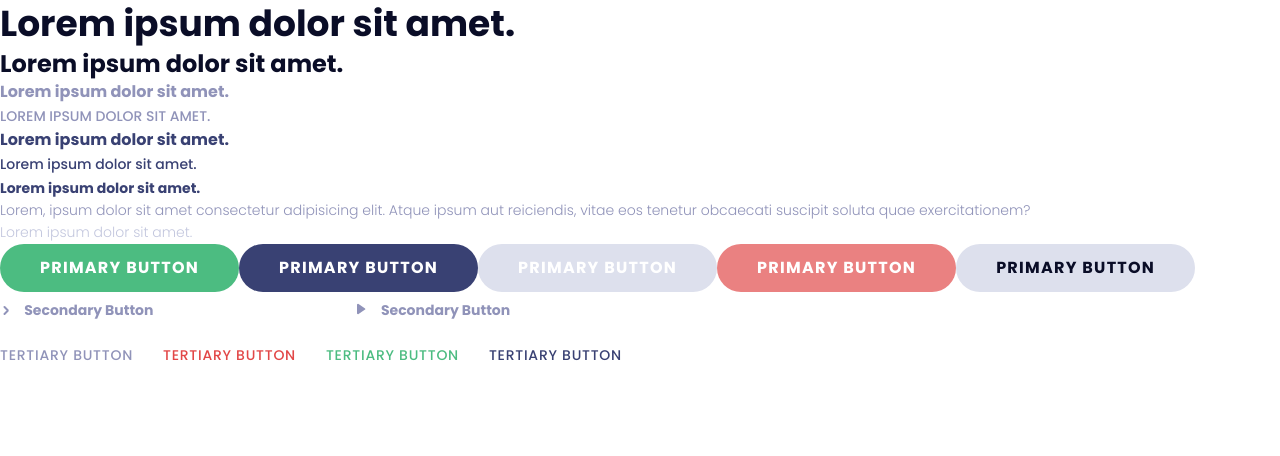
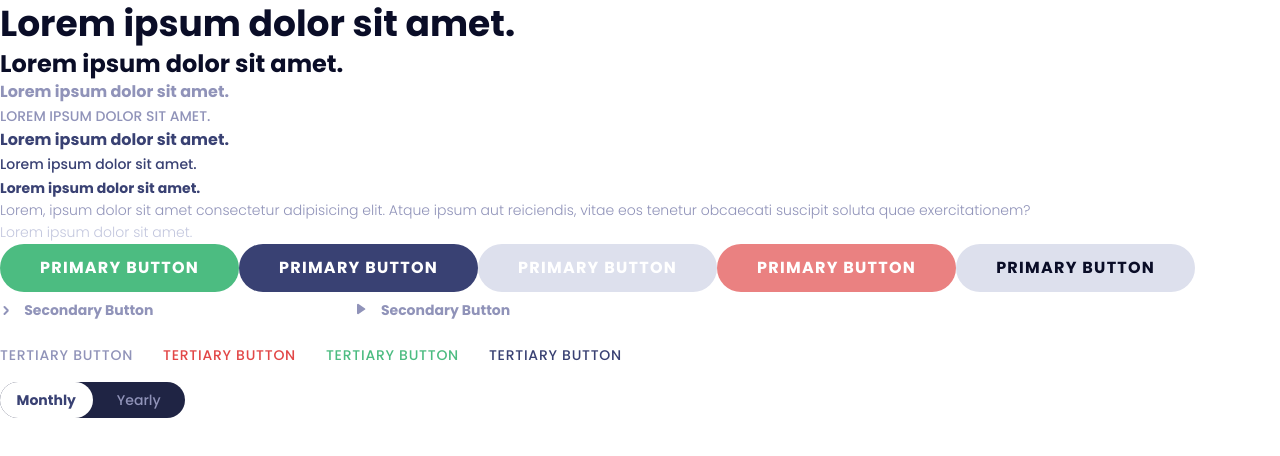
Before and after one commit to Vavara89/Real-World-Textures-Nuxt, a Nuxt app: page /style-guide in a window 1280 px wide. Shown: the top 456 px of the page. Built offline with nearby package versions, Linux system fonts and the light colour scheme.

Commit message:
Feat: Add toggle component

```diff
--- a/assets/scss/base/_typography.scss
+++ b/assets/scss/base/_typography.scss
@@ -30,7 +30,7 @@ h4,
   @include font-filter;
 
   &.is-active {
-    font-weight: 700;
+    @include font-filter-active;
   }
 }
 
--- /dev/null
+++ b/assets/scss/components/_toggle.scss
@@ -0,0 +1,38 @@
+.toggle {
+  display: flex;
+  justify-content: stretch;
+  max-width: 185px;
+  color: $color-white;
+  border-radius: 50px;
+  background-color: $color-primary-800;
+
+  input {
+    position: absolute !important;
+    overflow: hidden;
+    clip: rect(0, 0, 0, 0);
+    width: 1px;
+    height: 1px;
+    border: 0;
+
+    &:checked + label {
+      background-color: $color-white;
+
+      @include font-filter-active;
+    }
+  }
+
+  label {
+    width: 50%;
+    height: 100%;
+    padding: 6px 0;
+    transition: .3s background-color ease-in, .3s color ease-in;
+    text-align: center;
+    border-radius: 50px;
+
+    @include font-h4-lowercase;
+
+    &:hover {
+      cursor: pointer;
+    }
+  }
+}
--- a/assets/scss/main.scss
+++ b/assets/scss/main.scss
@@ -16,3 +16,4 @@
 
 // Components
 @import "components/buttons";
+@import "components/toggle";
--- a/assets/scss/mixins/_typography.scss
+++ b/assets/scss/mixins/_typography.scss
@@ -31,6 +31,14 @@
   color: $color-primary-600;
 }
 
+@mixin font-h4-lowercase {
+  font-family: $font-primary;
+  font-size: 1.4rem;
+  font-weight: 500;
+  line-height: 1.7143;
+  color: $color-primary-600;
+}
+
 @mixin font-name {
   font-family: $font-primary;
   font-size: 1.6rem;
@@ -51,6 +59,14 @@
   font-family: $font-primary;
   font-size: 1.4rem;
   font-weight: 500;
+  line-height: 1.7143;
+  color: $color-primary-700;
+}
+
+@mixin font-filter-active {
+  font-family: $font-primary;
+  font-size: 1.4rem;
+  font-weight: 700;
   line-height: 1.7143;
   color: $color-primary-700;
 }
--- /dev/null
+++ b/components/ToggleSwitch.vue
@@ -0,0 +1,14 @@
+<template>
+    <div class="toggle">
+        <input type="radio" id="monthly" value="monthly" name="toggle" checked />
+        <label for="monthly">Monthly</label>
+        <input type="radio" id="yearly" value="yearly" name="toggle" />
+        <label for="yearly">Yearly</label>
+    </div>
+</template>
+
+<script>
+export default {
+    name: "ToggleSwitch"
+};
+</script>
--- a/pages/style-guide/index.vue
+++ b/pages/style-guide/index.vue
@@ -33,5 +33,16 @@
             <a href="#" class="button-tertiary button-tertiary--green">Tertiary Button</a>
             <a href="#" class="button-tertiary button-tertiary--blue">Tertiary Button</a>
         </div>
+        <ToggleSwitch />
     </div>
 </template>
+
+<script>
+import ToggleSwitch from "@/components/ToggleSwitch";
+
+export default {
+    components: {
+        ToggleSwitch
+    }
+};
+</script>
```
